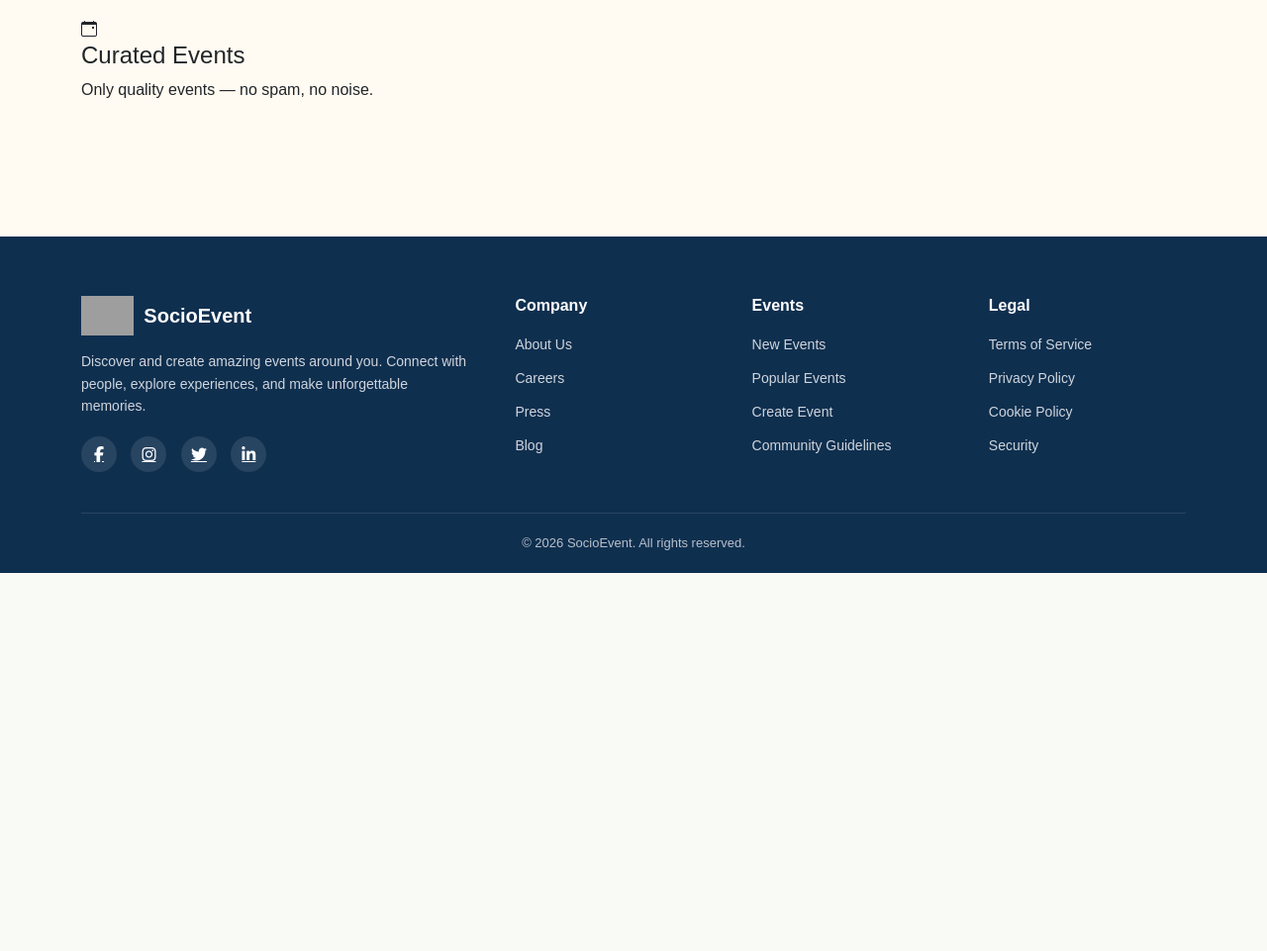
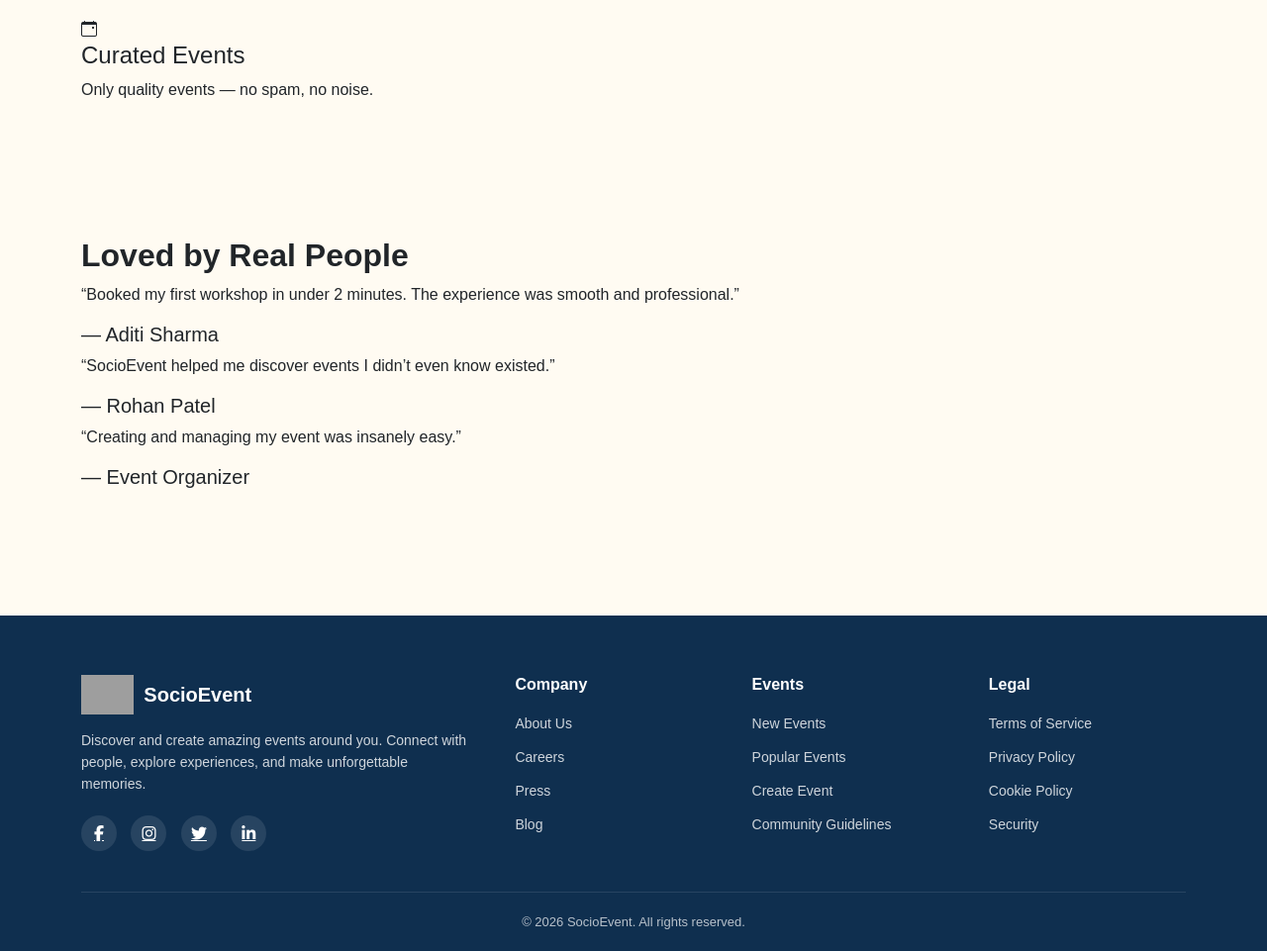
Before and after one commit to khushd2910/SocioEvent, a Flask app: page / in a window 1280 px wide. Shown: the part 2654-3615 px from the top of the page at 99% size. Before the commit the page ends 3233 px from the top, so only its background shows below. Run offline with Flask 3, Linux system fonts and the light colour scheme; data that the repository does not hold is empty; parts of the project's set-up code (start-up, migrations or seed data) failed here and were passed over; some libraries are stand-ins or nearby versions; grey boxes are pictures that could not be loaded.

Commit message:
testimonial

```diff
--- a/templates/home.html
+++ b/templates/home.html
@@ -900,6 +900,38 @@
         </div>
     </section>
 
+    <section class="testimonials">
+        <div class="container">
+            <h2 class="section-title">
+                Loved by <span>Real People</span>
+            </h2>
+
+            <div class="testimonial-grid">
+                <div class="testimonial-card">
+                    <p>
+                        “Booked my first workshop in under 2 minutes.
+                        The experience was smooth and professional.”
+                    </p>
+                    <h5>— Aditi Sharma</h5>
+                </div>
+
+                <div class="testimonial-card">
+                    <p>
+                        “SocioEvent helped me discover events I didn’t even know existed.”
+                    </p>
+                    <h5>— Rohan Patel</h5>
+                </div>
+
+                <div class="testimonial-card">
+                    <p>
+                        “Creating and managing my event was insanely easy.”
+                    </p>
+                    <h5>— Event Organizer</h5>
+                </div>
+            </div>
+        </div>
+    </section>
+
     <footer class="main-footer">
         <div class="container">
             <div class="footer-grid">
```
